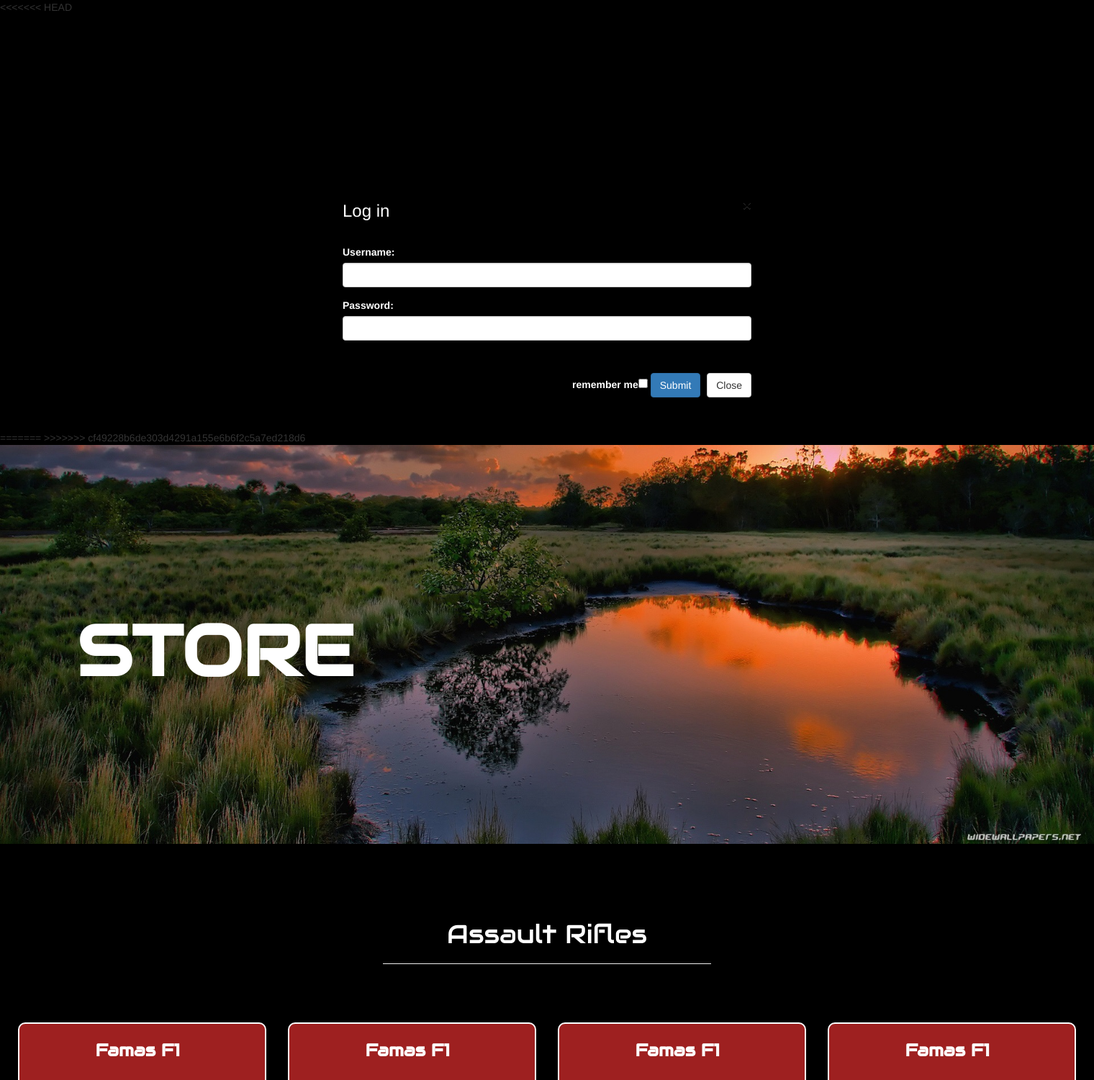
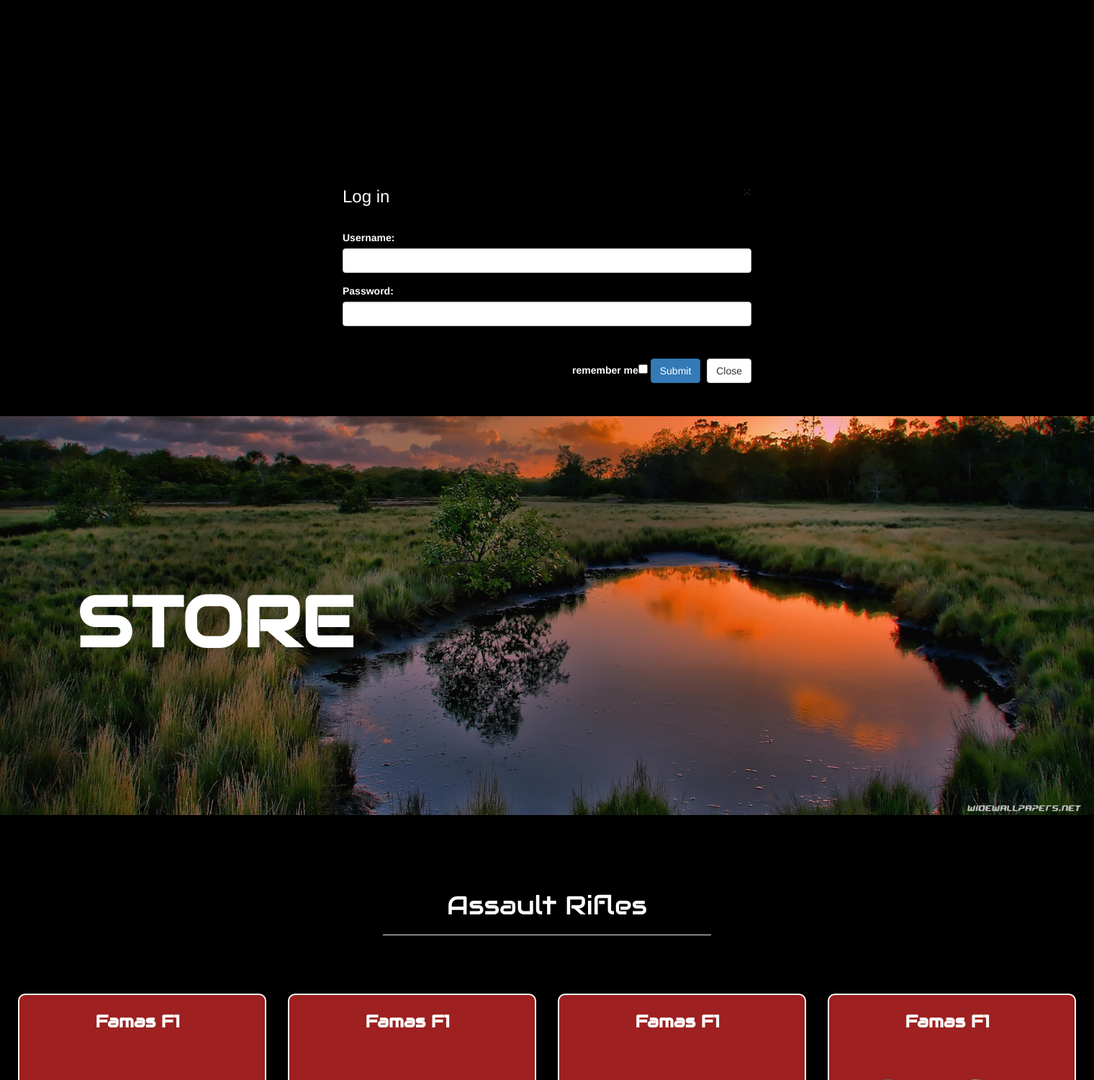
Before and after one commit to YassinOufkir/acme-webshop, a PHP site: page /store.php in a window 1520 px wide. Shown: the part 61-1561 px from the top of the page at 72% size. Run offline with PHP 8.4, Linux system fonts and the light colour scheme; some libraries are stand-ins or nearby versions.

Commit message:
fixed thes errors

```diff
--- a/index.php
+++ b/index.php
@@ -96,7 +96,7 @@
 
 
 		<div class="midcontent">
-<<<<<<< HEAD
+
 
 
 				<div id="text" class="text-center">
@@ -108,7 +108,6 @@
 
 
 				<div class="abouttext text-center">
-=======
 			<div id="text" class="text-center">
 				<p>
 					<h1 class="hqatitle">The HQA Team</h1>
@@ -121,10 +120,8 @@
 				<div class="profilefoto" id="right"></div>
 			</div>
 			<div class="abouttext text-center">
->>>>>>> cf49228b6de303d4291a155e6b6f2c5a7ed218d6
 				We from HQA are trained profesionals in selling, preparing and guiding fire arms, our knowledge about fire arms dates back to the WWII.<br/><br/>
 				If you need information and guidance, HQA is the place to be! Check out our <a href="contact.html" style="color: red;">ABOUT</a> page if you need any kind help. <br/><br/>
-<<<<<<< HEAD
 
 					We offer quick and completly FREE shipping, worldwide.<br/><br/>
 
@@ -185,7 +182,6 @@
 				<iframe width="560" height="315" src="https://www.youtube.com/embed/o63FwCn8dgo" frameborder="0" allowfullscreen></iframe>
 				<iframe width="560" height="315" src="https://www.youtube.com/embed/cevzDKW90j0" frameborder="0" allowfullscreen></iframe>
 			</div>
->>>>>>> cf49228b6de303d4291a155e6b6f2c5a7ed218d6
 		</div>
 		<div id="footer">
 			<div class="footerimg">
--- a/store.php
+++ b/store.php
@@ -35,10 +35,6 @@
 			</div>
 		</div>
 		<div class="modal fade" id="login" tabindex="-1" role="dialog" aria-labelledby="exampleModalLabel">
-<<<<<<< HEAD
-
-=======
->>>>>>> cf49228b6de303d4291a155e6b6f2c5a7ed218d6
   <div class="modal-dialog"  role="document">
     <div class="modal-content" id="logwindow">
       <div class="modal-header">
@@ -88,7 +84,6 @@
     </div>
   </div>
 </div>
-<<<<<<< HEAD
 
 			<div class="modal-dialog"  role="document">
 				<div class="modal-content" id="logwindow">
@@ -117,9 +112,7 @@
 			</div>
 		</div>
 
-=======
 		</div>
->>>>>>> cf49228b6de303d4291a155e6b6f2c5a7ed218d6
 		<div id="header" class="row">
 			<div id="logo">
 				<h1><b>STORE</b></h1>
```
